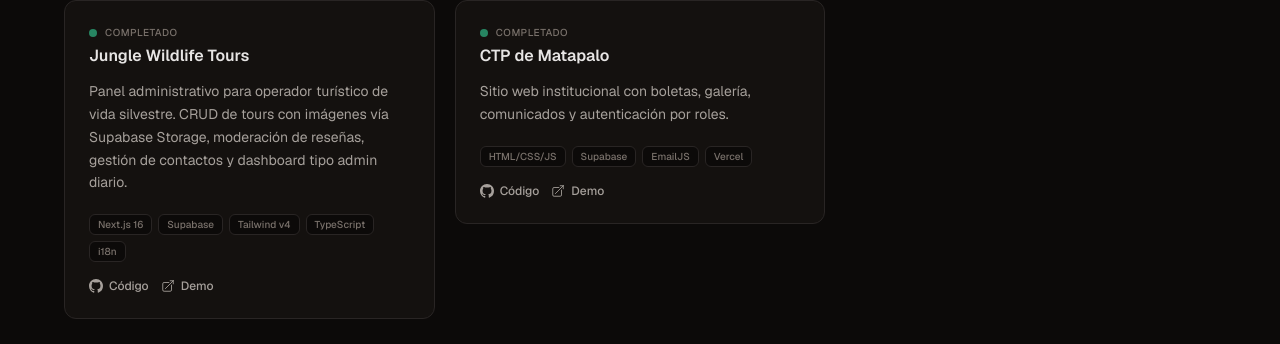
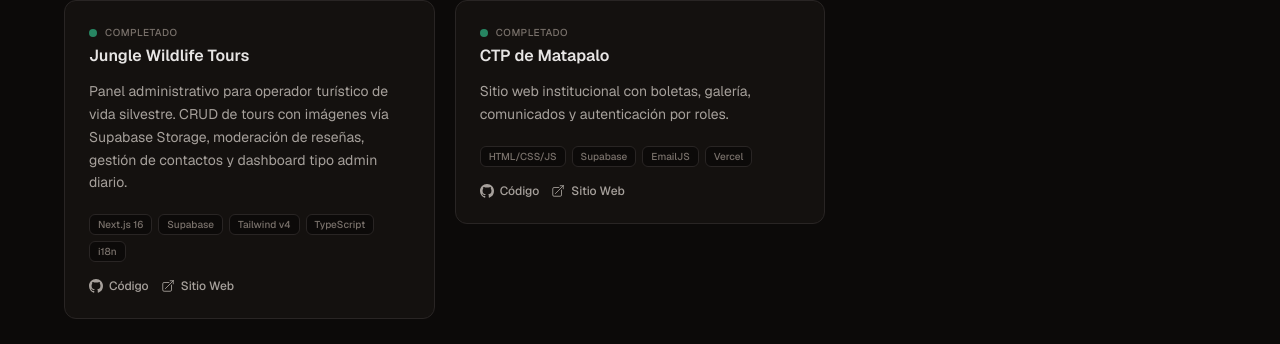
Before and after one commit to greikol4321-hub/portafolio, a Next.js app: page / in a window 1280 px wide. Shown: the part 1961-2305 px from the top of the page. Built offline with nearby package versions, Linux system fonts and the light colour scheme.

Commit message:
fix: cambiar texto Demo por Sitio Web

```diff
--- a/src/app/page.js
+++ b/src/app/page.js
@@ -480,7 +480,7 @@ function ProjectCard({ project }) {
             <svg className="h-3.5 w-3.5" fill="none" viewBox="0 0 24 24" strokeWidth="1.5" stroke="currentColor">
               <path strokeLinecap="round" strokeLinejoin="round" d="M13.5 6H5.25A2.25 2.25 0 003 8.25v10.5A2.25 2.25 0 005.25 21h10.5A2.25 2.25 0 0018 18.75V10.5m-10.5 6L21 3m0 0h-5.25M21 3v5.25" />
             </svg>
-            Demo
+            Sitio Web
           </a>
         )}
       </div>
```
